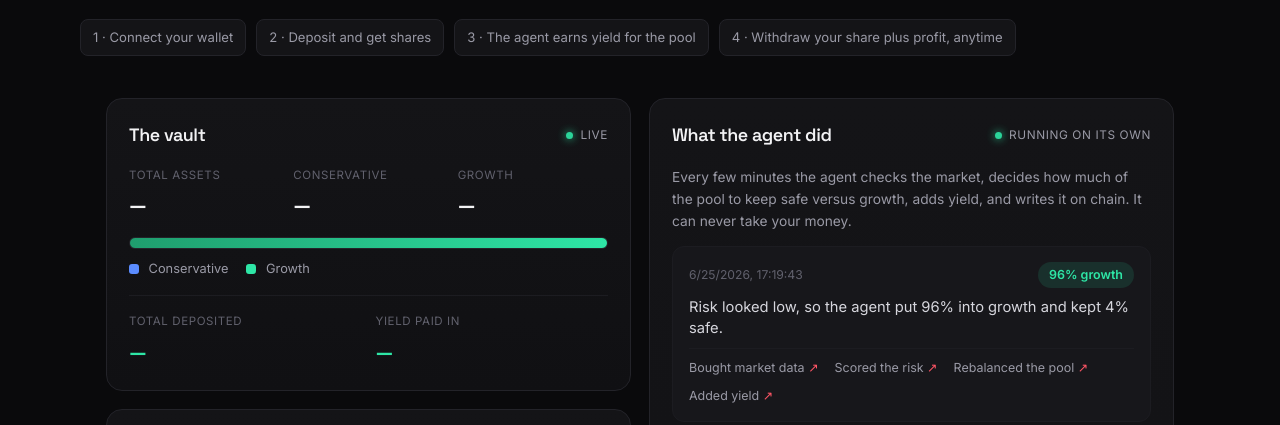
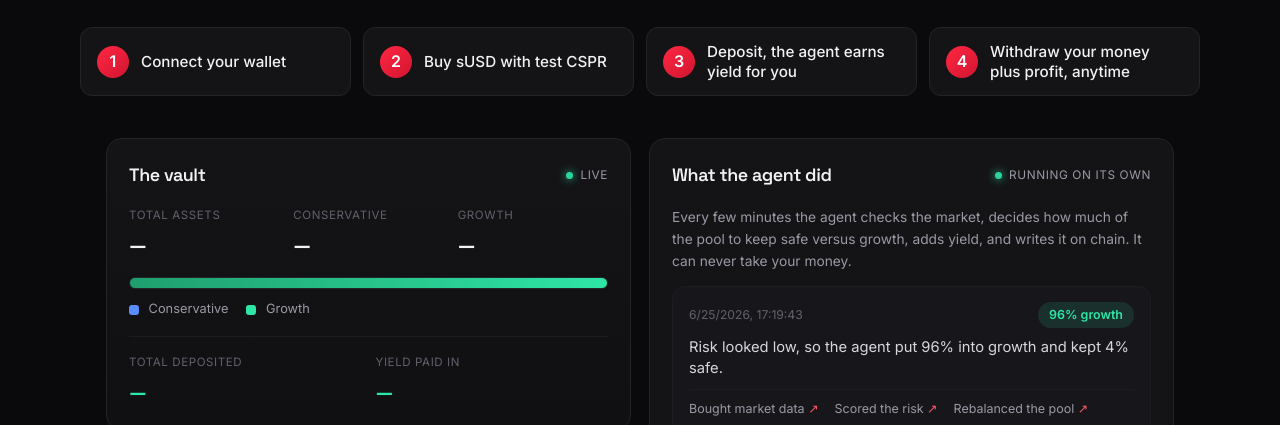
Before and after one commit to Qwirlex/casper-solvent, a plain HTML site: page dashboard/index.html in a window 1280 px wide. Shown: the part 334-759 px from the top of the page. Drawn offline with Linux system fonts and the light colour scheme; no server answers.

Commit message:
feat: prominent numbered steps in hero, updated for the buy flow

```diff
--- a/dashboard/index.html
+++ b/dashboard/index.html
@@ -53,10 +53,10 @@
       <h1>A savings vault run by<br />an AI agent. <span class="accent">You stay in control.</span></h1>
       <p>Put money in, the agent grows the pool, take out your share plus what it earned. The agent works on its own and the vault can never take your funds. This is a Casper testnet demo, the money is test money.</p>
       <div class="intro-steps">
-        <span>1 · Connect your wallet</span>
-        <span>2 · Deposit and get shares</span>
-        <span>3 · The agent earns yield for the pool</span>
-        <span>4 · Withdraw your share plus profit, anytime</span>
+        <div class="step"><span class="step-num">1</span><span class="step-txt">Connect your wallet</span></div>
+        <div class="step"><span class="step-num">2</span><span class="step-txt">Buy sUSD with test CSPR</span></div>
+        <div class="step"><span class="step-num">3</span><span class="step-txt">Deposit, the agent earns yield for you</span></div>
+        <div class="step"><span class="step-num">4</span><span class="step-txt">Withdraw your money plus profit, anytime</span></div>
       </div>
     </div>
   </section>
--- a/dashboard/styles.css
+++ b/dashboard/styles.css
@@ -65,8 +65,11 @@ code { font-family: "JetBrains Mono", monospace; font-size: 0.85em; background:
 .intro-inner { max-width: var(--max); margin: 0 auto; }
 .intro h1 { font-size: clamp(1.9rem, 4.4vw, 3rem); line-height: 1.1; font-weight: 700; }
 .intro p { color: var(--muted); max-width: 620px; margin-top: 16px; font-size: 1.02rem; }
-.intro-steps { display: flex; flex-wrap: wrap; gap: 10px; margin-top: 22px; }
-.intro-steps span { font-size: 0.82rem; color: var(--muted); background: var(--card); border: 1px solid var(--line); border-radius: 8px; padding: 7px 12px; }
+.intro-steps { display: grid; grid-template-columns: repeat(4, 1fr); gap: 12px; margin-top: 30px; }
+@media (max-width: 760px) { .intro-steps { grid-template-columns: 1fr 1fr; } }
+.step { display: flex; align-items: center; gap: 12px; background: var(--card); border: 1px solid var(--line); border-radius: 12px; padding: 14px 16px; }
+.step-num { flex: none; width: 32px; height: 32px; display: flex; align-items: center; justify-content: center; border-radius: 50%; background: linear-gradient(135deg, var(--red), #d11530); color: #fff; font-weight: 700; font-size: 1rem; }
+.step-txt { font-size: 0.95rem; color: var(--text); line-height: 1.3; font-weight: 500; }
 
 /* app grid */
 .app { max-width: var(--max); margin: 0 auto; padding: 12px 26px 40px; }
```
